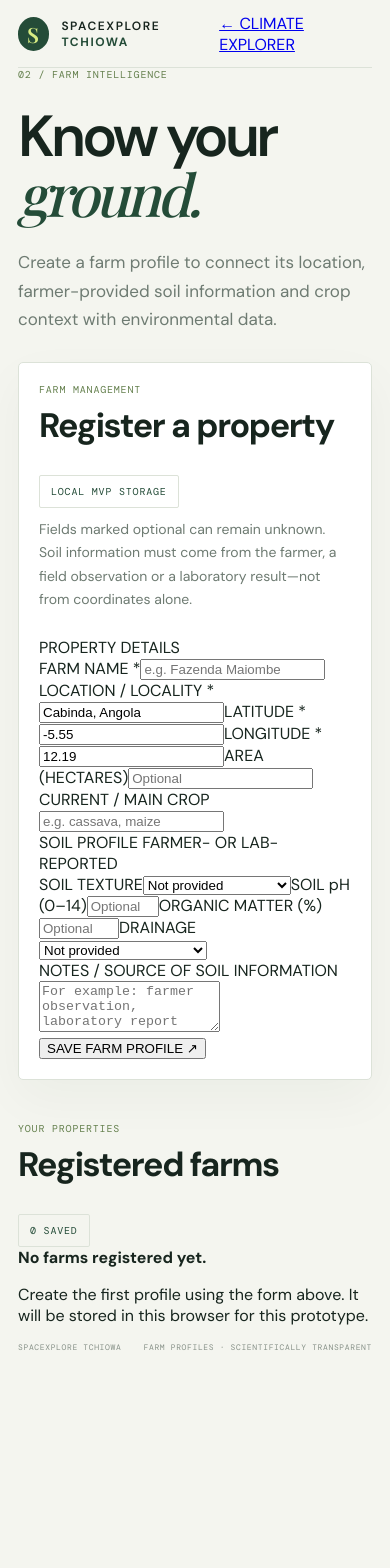
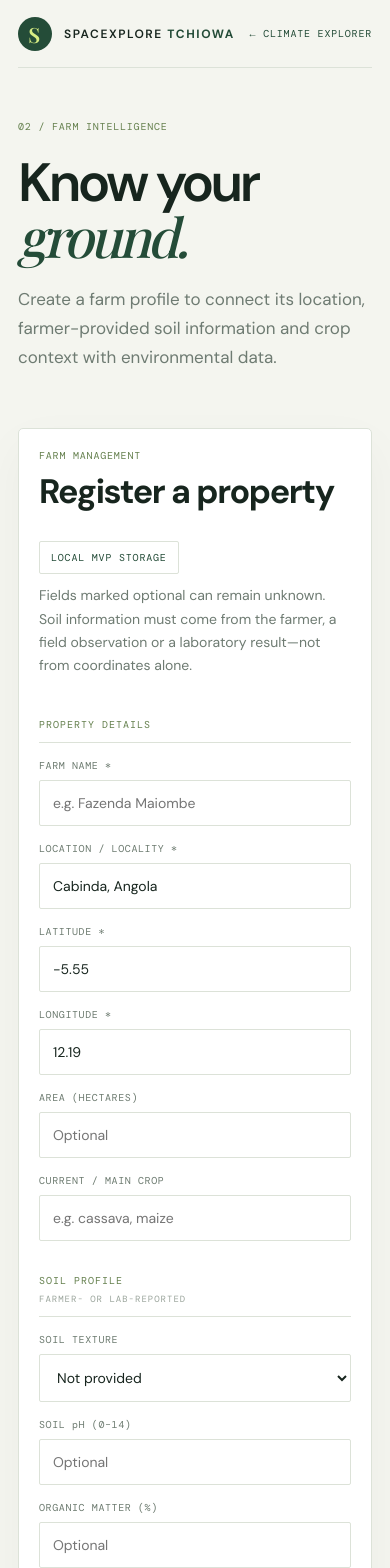
Before and after one commit to josemacaia3337-creator/spacexplore-tchiowa, a Next.js app: page /farms in a window 390 px wide. Shown: the top 1568 px of the page. Before the commit the page ends 1382 px from the top, so only its background shows below. Built offline with nearby package versions, Linux system fonts and the light colour scheme; a web font is replaced by a local one.

Commit message:
style: add responsive farm management interface

```diff
--- a/app/globals.css
+++ b/app/globals.css
@@ -42,3 +42,33 @@ h3{font-size:22px;margin:5px 0 18px;letter-spacing:-.03em}
 .notice.error{background:#fff2ef;border-color:#c66d58;color:#8e3f31}
 footer{display:flex;justify-content:space-between;padding:0 0 30px;color:#879188}
 @media(max-width:760px){.shell{padding:0 18px}.topbar{height:68px}.top-label{font-size:8px}.hero{padding:65px 0 28px}h1{font-size:58px}.hero-meta{font-size:8px;gap:10px}.workspace{padding:20px;margin-bottom:42px}.section-heading{align-items:flex-start;flex-direction:column}.query-panel{grid-template-columns:repeat(2,minmax(0,1fr))}.metric-grid{grid-template-columns:repeat(2,minmax(0,1fr))}.metric:last-child{grid-column:1/-1}footer{font-size:8px;gap:12px}}
+
+.back-link{font:10px 'DM Mono',monospace;letter-spacing:.08em;color:var(--green);text-decoration:none}
+.farm-hero{padding:70px 0 20px;max-width:760px}
+.farm-hero h1{font-size:clamp(54px,8vw,84px);line-height:.98;letter-spacing:-.065em;margin:24px 0 18px}
+.farm-workspace{margin-top:24px}
+.farm-form{margin-top:24px}
+.form-section-title{font:10px 'DM Mono',monospace;letter-spacing:.1em;color:#65804e;border-bottom:1px solid var(--line);padding:15px 0 11px;margin:12px 0 16px}
+.form-section-title span{color:#9aa49b;margin-left:8px;font-size:9px}
+.form-grid{display:grid;grid-template-columns:repeat(2,minmax(0,1fr));gap:16px;margin-bottom:18px}
+.form-grid label,.full-label{display:flex;flex-direction:column;gap:8px;font:10px 'DM Mono',monospace;letter-spacing:.06em;color:#6d7b70}
+.form-grid input,.form-grid select,.full-label textarea{width:100%;border:1px solid var(--line);background:#fff;padding:13px;color:var(--ink);font:14px 'DM Sans',sans-serif;border-radius:2px;outline:none}
+.form-grid input:focus,.form-grid select:focus,.full-label textarea:focus{border-color:#66834e}
+.full-label textarea{resize:vertical;line-height:1.5}
+.primary-button{width:100%;margin-top:18px;background:var(--green);border:0;color:#fff;padding:16px;cursor:pointer;font:10px 'DM Mono',monospace;letter-spacing:.08em}
+.primary-button:disabled{opacity:.5;cursor:wait}
+.form-message{font-size:12px;color:var(--green);line-height:1.5}
+.farm-list-section{margin:0 0 64px}
+.empty-state{padding:28px;border:1px dashed #cbd5c8;background:#ffffff80;color:var(--ink)}
+.empty-state p{font-size:13px;color:var(--muted);margin-bottom:0}
+.farm-cards{display:grid;grid-template-columns:repeat(2,minmax(0,1fr));gap:14px}
+.farm-card{background:#fff;border:1px solid var(--line);padding:22px}
+.farm-card-top{display:flex;justify-content:space-between;align-items:center}
+.delete-button{border:0;background:transparent;color:#9b6558;font:9px 'DM Mono',monospace;letter-spacing:.08em;cursor:pointer}
+.farm-card h3{margin:18px 0 4px;font-size:23px}
+.farm-location{font-size:13px;color:var(--muted);margin:0 0 18px}
+.farm-facts{display:grid;grid-template-columns:repeat(2,minmax(0,1fr));gap:13px}
+.farm-facts span{font:9px 'DM Mono',monospace;color:#8b968d;letter-spacing:.05em}
+.farm-facts strong{display:block;margin-top:5px;color:var(--ink);font:600 12px 'DM Sans',sans-serif;overflow-wrap:anywhere}
+.farm-disclaimer{border-top:1px solid var(--line);padding-top:12px;margin:18px 0 0;color:var(--muted);font-size:10px;line-height:1.5}
+@media(max-width:760px){.farm-hero{padding:52px 0 16px}.form-grid,.farm-cards{grid-template-columns:1fr}.form-section-title span{display:block;margin:6px 0 0}.farm-facts{gap:12px}}
```
